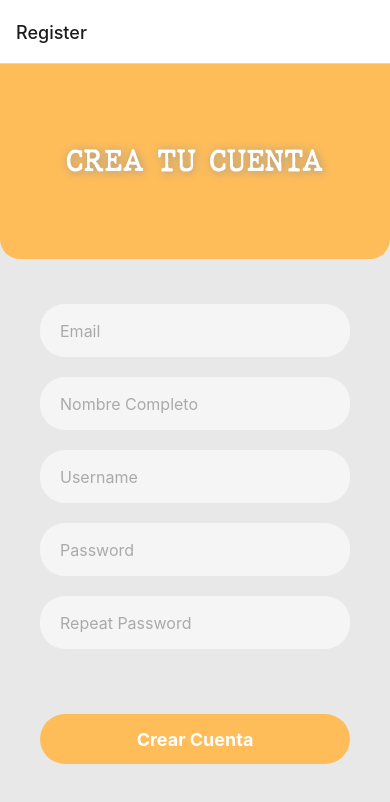
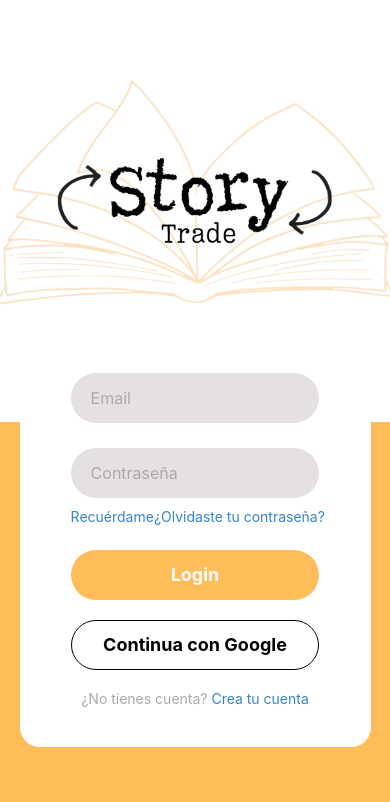
Before and after one commit to AndersonCarcamo/story-Trade, a React Native app in the folder storyTrade/: screen / in a window 390 px wide. Shown: the top 802 px of the page. Built offline with nearby package versions, Linux system fonts and the light colour scheme.

Commit message:
arreglo de las pantallas login y registe, Implementacion de la conexion con el servidor

```diff
--- a/storyTrade/package.json
+++ b/storyTrade/package.json
@@ -11,6 +11,7 @@
   "dependencies": {
     "@react-navigation/native": "^6.1.17",
     "@react-navigation/stack": "^6.3.29",
+    "axios": "^1.7.2",
     "expo": "~51.0.12",
     "expo-status-bar": "~1.12.1",
     "react": "18.2.0",
--- a/storyTrade/src/components/main.jsx
+++ b/storyTrade/src/components/main.jsx
@@ -7,10 +7,9 @@ import { createStackNavigator } from "@react-navigation/stack";
 import LoginScreen from "../screens/login";
 import RegisterSceen from "../screens/register";
 import CompleteProfile from "../screens/completeProfile";
-
 import UserProfile from "../screens/profile";
-
 import AddBook from '../screens/addBook';
+import Home from '../screens/home';
 
 
 const Stack = createStackNavigator();
@@ -18,13 +17,16 @@ const Stack = createStackNavigator();
 export function Main() {
   return (
     <NavigationContainer>
-
-      <Stack.Navigator initialRouteName="Register">
-        {/*<Stack.Screen name="Login" component={LoginScreen}/>*/}
-        {/* <Stack.Screen name="Home" component={TabNavigator} options={{ headerShown: false }}/> */}
+      <Stack.Navigator
+        initialRouteName="Login"
+        screenOptions={{
+          headerShown: false,
+        }}
+      >
+        <Stack.Screen name="Login" component={LoginScreen}/>
         <Stack.Screen name="Register" component={RegisterSceen}/>
-        {/*<Stack.Screen name="Complete Profile" component={CompleteProfile}/>*/}
-
+        <Stack.Screen name="Complete Profile" component={CompleteProfile}/>
+        <Stack.Screen name="Home" component={Home}/>
       </Stack.Navigator>
     </NavigationContainer>
   );
--- a/storyTrade/src/screens/completeProfile.jsx
+++ b/storyTrade/src/screens/completeProfile.jsx
@@ -1,8 +1,16 @@
-import React, { useEffect } from 'react';
-import { View, Text, TextInput, TouchableOpacity, StyleSheet } from 'react-native';
+import React, { useEffect, useState } from 'react';
+import { View, Text, TextInput, TouchableOpacity, StyleSheet, ScrollView, KeyboardAvoidingView, Platform, Alert } from 'react-native';
+import Icon from 'react-native-vector-icons/Ionicons';
+import { SafeAreaView } from 'react-native-safe-area-context';
+import axios from 'axios';
 import * as Font from 'expo-font';
 
 const CompleteProfile = ({ navigation }) => {
+
+  const [celular, setCelular] = useState('');
+  const [edad, setEdad] = useState('');
+  const [genero, setGenero] = useState('');
+
   useEffect(() => {
     const loadFonts = async () => {
       await Font.loadAsync({
@@ -13,53 +21,92 @@ const CompleteProfile = ({ navigation }) => {
     loadFonts();
   }, []);
 
+  const handleCompleteProfile = async () => {
+    try {
+      const response = await axios.post('poner-API', {
+        celular,
+        edad,
+        genero,
+      });
+      if (response.status === 200){
+        Alert.alert('Se completo el registro');
+      } else {
+        Alert.alert('Error', 'Error para validar la informacion');
+      }
+    } catch (error) {
+        console.error(error);
+      Alert.alert('Error', 'Error de conexión. Inténtalo de nuevo.');
+    }
+  }
+
   return (
-        <View style={styles.complete}>
-            <View style={styles.title}>
-                <Text style={styles.title_text}>COMPLETA TU PERFIL</Text>
+    <SafeAreaView style={styles.safeArea}>
+      <KeyboardAvoidingView
+        style={styles.container}
+        behavior={Platform.OS === 'ios' ? 'padding' : 'height'}
+      >
+        <View style={styles.header}>
+          <TouchableOpacity style={styles.backButton} onPress={() => navigation.navigate('Register')}>
+            <Icon name="arrow-back" size={30} color="#fff" />
+          </TouchableOpacity>
+          <Text style={styles.headerText}>COMPLETA TU PERFIL</Text>
         </View>
-            <View style={styles.inputs}>
+        <ScrollView contentContainerStyle={styles.scrollContainer}>
+          <View style={styles.form}>
             <TextInput
+              style={styles.input}
               placeholder="Calular"
               placeholderTextColor="#aaa"
-                    style={styles.input_text}
+              value={celular}
+              onChangeText={setCelular}
+              autoCapitalize="none"
             />
             <TextInput
+              style={styles.input}
               placeholder="Edad"
               placeholderTextColor="#aaa"
-                    style={styles.input_text}
+              value={edad}
+              onChangeText={setEdad}
+              autoCapitalize="none"
             />
             <TextInput
+              style={styles.input}
               placeholder="Genero"
               placeholderTextColor="#aaa"
-                    style={styles.input_text}
+              value={genero}
+              onChangeText={setGenero}
+              autoCapitalize="none"
             />
           </View>
-            <View style={styles.confirm_button_container}>
-                <TouchableOpacity style={styles.confirm_button}>
-                    <Text style={styles.confirm_button_Text}>Confirmar</Text>
+        </ScrollView>
+        <TouchableOpacity style={styles.button} onPress={handleCompleteProfile}>
+          <Text style={styles.buttonText}>Confirmar</Text>
         </TouchableOpacity>
-            </View>
-        </View>
+      </KeyboardAvoidingView>
+    </SafeAreaView>
   );
 };
 
 const styles = StyleSheet.create({
-    complete: {
-        backgroundColor: '#e8e8e8',
-        width: '100%',
-        height: '100%',
+  safeArea: {
+    flex: 1,
+    backgroundColor: '#f2f2f2',
   },
-    title: {
-        width: '100%',
-        height: '25%',
+  container: {
+    flex: 1,
+  },
+  header: {
     backgroundColor: '#ffbd59',
-        borderBottomRightRadius: 20,
-        borderBottomLeftRadius: 20,
+    height: 150,
     justifyContent: 'center',
     alignItems: 'center',
   },
-    title_text: {
+  backButton: {
+    position: 'absolute',
+    top: 20,
+    left: 20,
+  },
+  headerText: {
     fontFamily: 'Typewriter-Bold',
     fontSize: 30,
     color: '#fff',
@@ -67,43 +114,51 @@ const styles = StyleSheet.create({
     textShadowOffset: { width: 1, height: 1 },
     textShadowRadius: 10,
   },
-    inputs: {
+  scrollContainer: {
+    flexGrow: 1,
+    justifyContent: 'center',
+  },
+  form: {
+    margin: 20,
+    marginTop: 30,
+    marginHorizontal: 30,
     flex: 1,
-        justifyContent: 'space-between',
-        marginVertical: 45,
-        paddingHorizontal: 40,
-        paddingBottom: 200,
+  },
+  input: {
+    backgroundColor: '#fff',
+    borderRadius: 25,
+    marginBottom: 25,
+    paddingHorizontal: 15,
+    height: 55,
+    fontSize: 16,
+  },
+  passwordContainer: {
+    flexDirection: 'row',
     alignItems: 'center',
-        height: '100%',
+    backgroundColor: '#fff',
+    borderRadius: 25,
+    marginBottom: 25,
+    paddingHorizontal: 15,
   },
-    input_text: {
-        width: '100%',
-        height: 60,
-        backgroundColor: '#f5f5f5',
-        borderRadius: 25,
-        paddingHorizontal: 20,
+  inputPassword: {
+    flex: 1,
+    height: 55,
     fontSize: 16,
-        marginBottom: 20,
   },
-    confirm_button_container: {
-        width: '100%',
-        paddingHorizontal: 40,
-        marginBottom: 60,
-    },
-    confirm_button: {
-        width: '100%',
-        height: 50,
+  button: {
     backgroundColor: '#ffbd59',
     borderRadius: 25,
+    height: 50,
     justifyContent: 'center',
     alignItems: 'center',
-        marginBottom: 20,
+    marginTop: 20,
+    marginHorizontal: 30,
+    marginBottom: 30,
   },
-    confirm_button_Text: {
+  buttonText: {
+    fontSize: 18,
     color: '#fff',
-        fontSize: 18,
     fontWeight: 'bold',
   },
-})
-
+});
 export default CompleteProfile;
--- /dev/null
+++ b/storyTrade/src/screens/home.jsx
@@ -0,0 +1,12 @@
+import React from "react";
+import { View, Text } from "react-native";
+
+const Home = ({ navigation }) => {
+  return (
+    <View>
+      <Text>HOME</Text>
+    </View>
+  );
+}
+
+export default Home;
--- a/storyTrade/src/screens/login.jsx
+++ b/storyTrade/src/screens/login.jsx
@@ -1,24 +1,56 @@
-import React from 'react';
-import { View, Text, TextInput, TouchableOpacity, StyleSheet, Image } from 'react-native';
-//import login_styles from '../styles/login_style';
+import React, { useState } from 'react';
+import { View, Text, TextInput, TouchableOpacity, StyleSheet, Image, KeyboardAvoidingView, Platform, ScrollView, Alert } from 'react-native';
+import axios from 'axios';
 
 const LoginScreen = ({ navigation }) => {
+
+  const [email, setEmail] = useState('');
+  const [password, setPassword] = useState('');
+
+  const handleLogin = async () => {
+    try {
+      const response = await axios.post('poner-API', {
+        email,
+        password,
+      });
+      if (response.status === 200){
+        navigation.navigate('Home', { user: response.data.user });
+      } else {
+        Alert.alert('Error', 'Error en las credenciales');
+      }
+    } catch (error) {
+      console.error(error);
+      Alert.alert('Error', 'Error de conexión. Inténtalo de nuevo.');
+    }
+  }
+
   return (
-    <View style={login_styles.container}>
+    <KeyboardAvoidingView
+      behavior={Platform.OS === 'ios' ? 'padding' : 'height'}
+      style={login_styles.container}
+    >
+      <ScrollView contentContainerStyle={login_styles.scrollContainer} keyboardShouldPersistTaps="handled">
         <Image source={require('../assets/logo.png')} style={login_styles.logo} />
-      <Text style={login_styles.subtitle}>¡Compra, vende e intercambia!</Text>
+        {/*<Text style={login_styles.subtitle}>¡Compra, vende e intercambia!</Text>*/}
         <View style={login_styles.yellowSquare} />
         <View style={login_styles.square}>
           <TextInput
             placeholder="Email"
             placeholderTextColor="#aaa"
+            value={email}
+            onChangeText={setEmail}
             style={login_styles.inputEmail}
+            keyboardType="email-address"
+            autoCapitalize="none"
           />
           <TextInput
             placeholder="Contraseña"
             placeholderTextColor="#aaa"
+            value={password}
+            onChangeText={setPassword}
             secureTextEntry
             style={login_styles.inputPassword}
+            autoCapitalize='none'
           />
           <View style={login_styles.rememberForgotContainer}>
             <TouchableOpacity>
@@ -28,39 +60,38 @@ const LoginScreen = ({ navigation }) => {
               <Text style={login_styles.forgotText}>¿Olvidaste tu contraseña?</Text>
             </TouchableOpacity>
           </View>
-        <TouchableOpacity style={login_styles.loginButton}>
+          <TouchableOpacity style={login_styles.loginButton} onPress={handleLogin}>
             <Text style={login_styles.loginButtonText}>Login</Text>
           </TouchableOpacity>
           <TouchableOpacity style={login_styles.googleButton}>
             <Text style={login_styles.googleButtonText}>Continua con Google</Text>
           </TouchableOpacity>
           <View style={login_styles.crearCuenta}>
-          <TouchableOpacity>
-            <Text style={login_styles.signupText}>No tienes cuenta? <Text style={login_styles.signupLink}>Crea tu cuenta</Text></Text>
+            <TouchableOpacity onPress={() => navigation.navigate('Register')}>
+              <Text style={login_styles.signupText}>¿No tienes cuenta? <Text style={login_styles.signupLink}>Crea tu cuenta</Text></Text>
             </TouchableOpacity>
           </View>
         </View>
-    </View>
+      </ScrollView>
+    </KeyboardAvoidingView>
   );
 };
 
 const login_styles = StyleSheet.create({
   container: {
     flex: 1,
+    backgroundColor: '#fff',
+  },
+  scrollContainer: {
+    flexGrow: 1,
     justifyContent: 'center',
     alignItems: 'center',
-    backgroundColor: '#fff',
-    //padding: 20,
+    paddingVertical: 20,
   },
   logo: {
     marginBottom: 5,
     height: 250,
     width: 400,
-  },
-  title: {
-    fontSize: 32,
-    fontWeight: 'bold',
-    marginBottom: 5,
   },
   subtitle: {
     fontSize: 16,
--- a/storyTrade/src/screens/register.jsx
+++ b/storyTrade/src/screens/register.jsx
@@ -1,75 +1,155 @@
-import React, { useEffect } from 'react';
-import { View, Text, TextInput, TouchableOpacity, StyleSheet } from 'react-native';
+import React, { useState, useEffect } from 'react';
+import { View, Text, TextInput, TouchableOpacity, StyleSheet, ScrollView, KeyboardAvoidingView, Platform, Alert } from 'react-native';
+import Icon from 'react-native-vector-icons/Ionicons';
+import { SafeAreaView } from 'react-native-safe-area-context';
+import axios from 'axios';
 import * as Font from 'expo-font';
 
-const RegisterSceen = ({ navigation }) => {
+const RegisterScreen = ({ navigation }) => {
+  const [email, setEmail] = useState('');
+  const [nombre, setNombre] = useState('');
+  const [username, setUsername] = useState('');
+  const [password, setPassword] = useState('');
+  const [passwordConfirm, setPasswordConfirm] = useState('');
+  const [fontsLoaded, setFontsLoaded] = useState(false);
+
   useEffect(() => {
     const loadFonts = async () => {
       await Font.loadAsync({
         'Typewriter-Bold': require('../assets/Fonts/TrueTypewriter/Typewriter-Bold.ttf')
       });
+      setFontsLoaded(true);
     };
 
     loadFonts();
   }, []);
 
+  const handleRegister = async () => {
+    if (password !== passwordConfirm) {
+      Alert.alert('Error', 'Las contraseñas no coinciden');
+      return;
+    }
+
+    try {
+      const response = await axios.post('poner-API', {
+        email,
+        nombre,
+        username,
+        password,
+      });
+
+      if (response.status === 200) {
+        navigation.navigate('Home', { user: response.data.user });
+      } else {
+        Alert.alert('Error', 'Error en las credenciales');
+      }
+    } catch (error) {
+      console.error(error);
+      Alert.alert('Error', 'Error de conexión. Inténtalo de nuevo');
+    }
+  };
+
+  if (!fontsLoaded) {
+    return <View style={styles.loadingContainer}><Text>Cargando...</Text></View>;
+  }
+
   return (
-      <View style={styles.register}>
-        <View style={styles.title}>
-            <Text style={styles.title_text}>CREA TU CUENTA</Text>
+    <SafeAreaView style={styles.safeArea}>
+      <KeyboardAvoidingView
+        style={styles.container}
+        behavior={Platform.OS === 'ios' ? 'padding' : 'height'}
+      >
+        <View style={styles.header}>
+          <TouchableOpacity style={styles.backButton} onPress={() => navigation.navigate('Login')}>
+            <Icon name="arrow-back" size={30} color="#fff" />
+          </TouchableOpacity>
+          <Text style={styles.headerText}>CREA TU CUENTA</Text>
         </View>
-        <View style={styles.inputs}>
+        <ScrollView contentContainerStyle={styles.scrollContainer}>
+          <View style={styles.form}>
             <TextInput
+              style={styles.input}
               placeholder="Email"
               placeholderTextColor="#aaa"
-                style={styles.input_text}
+              value={email}
+              onChangeText={setEmail}
+              autoCapitalize="none"
             />
             <TextInput
+              style={styles.input}
               placeholder="Nombre Completo"
               placeholderTextColor="#aaa"
-                style={styles.input_text}
+              value={nombre}
+              onChangeText={setNombre}
+              autoCapitalize="none"
             />
             <TextInput
+              style={styles.input}
               placeholder="Username"
               placeholderTextColor="#aaa"
-                style={styles.input_text}
+              value={username}
+              onChangeText={setUsername}
+              autoCapitalize="none"
             />
+            <View style={styles.passwordContainer}>
               <TextInput
-                placeholder="Password"
+                style={styles.inputPassword}
+                placeholder="Contraseña"
                 placeholderTextColor="#aaa"
-                style={styles.input_text}
+                secureTextEntry={true}
+                value={password}
+                onChangeText={setPassword}
+                autoCapitalize="none"
               />
+              <Icon name="eye-off" size={20} color="#aaa" />
+            </View>
+            <View style={styles.passwordContainer}>
               <TextInput
-                placeholder="Repeat Password"
+                style={styles.inputPassword}
+                placeholder="Repetir Contraseña"
                 placeholderTextColor="#aaa"
-                style={styles.input_text}
+                secureTextEntry={true}
+                value={passwordConfirm}
+                onChangeText={setPasswordConfirm}
+                autoCapitalize="none"
               />
-        </View>
-        <View style={styles.register_button_container}>
-            <TouchableOpacity style={styles.register_button}>
-                <Text style={styles.register_button_Text}>Crear Cuenta</Text>
-            </TouchableOpacity>
+              <Icon name="eye-off" size={20} color="#aaa" />
             </View>
           </View>
+        </ScrollView>
+        <TouchableOpacity style={styles.button} onPress={handleRegister}>
+          <Text style={styles.buttonText}>Crear cuenta</Text>
+        </TouchableOpacity>
+      </KeyboardAvoidingView>
+    </SafeAreaView>
   );
 };
 
 const styles = StyleSheet.create({
-    register: {
-        backgroundColor: '#e8e8e8',
-        width: '100%',
-        height: '100%',
+  safeArea: {
+    flex: 1,
+    backgroundColor: '#f2f2f2',
   },
-    title: {
-        width: '100%',
-        height: '25%',
-        backgroundColor: '#ffbd59',
-        borderBottomRightRadius: 20,
-        borderBottomLeftRadius: 20,
+  container: {
+    flex: 1,
+  },
+  loadingContainer: {
+    flex: 1,
     justifyContent: 'center',
     alignItems: 'center',
   },
-    title_text: {
+  header: {
+    backgroundColor: '#ffbd59',
+    height: 150,
+    justifyContent: 'center',
+    alignItems: 'center',
+  },
+  backButton: {
+    position: 'absolute',
+    top: 20,
+    left: 20,
+  },
+  headerText: {
     fontFamily: 'Typewriter-Bold',
     fontSize: 30,
     color: '#fff',
@@ -77,42 +157,52 @@ const styles = StyleSheet.create({
     textShadowOffset: { width: 1, height: 1 },
     textShadowRadius: 10,
   },
-    inputs: {
+  scrollContainer: {
+    flexGrow: 1,
+    justifyContent: 'center',
+  },
+  form: {
+    margin: 20,
+    marginTop: 30,
+    marginHorizontal: 30,
     flex: 1,
-        justifyContent: 'space-between',
-        marginVertical: 45,
-        paddingHorizontal: 40,
+  },
+  input: {
+    backgroundColor: '#fff',
+    borderRadius: 25,
+    marginBottom: 25,
+    paddingHorizontal: 15,
+    height: 55,
+    fontSize: 16,
+  },
+  passwordContainer: {
+    flexDirection: 'row',
     alignItems: 'center',
-        height: '100%',
+    backgroundColor: '#fff',
+    borderRadius: 25,
+    marginBottom: 25,
+    paddingHorizontal: 15,
   },
-    input_text: {
-        width: '100%',
-        height: 60,
-        backgroundColor: '#f5f5f5',
-        borderRadius: 25,
-        paddingHorizontal: 20,
+  inputPassword: {
+    flex: 1,
+    height: 55,
     fontSize: 16,
-        marginBottom: 20,
   },
-    register_button_container: {
-        width: '100%',
-        paddingHorizontal: 40,
-        marginBottom: 60,
-    },
-    register_button: {
-        width: '100%',
-        height: 50,
+  button: {
     backgroundColor: '#ffbd59',
     borderRadius: 25,
+    height: 50,
     justifyContent: 'center',
     alignItems: 'center',
-        marginBottom: 20,
+    marginTop: 20,
+    marginHorizontal: 30,
+    marginBottom: 30,
   },
-      register_button_Text: {
+  buttonText: {
+    fontSize: 18,
     color: '#fff',
-        fontSize: 18,
     fontWeight: 'bold',
   },
-})
+});
 
-export default RegisterSceen;
+export default RegisterScreen;
```
Also changed, not shown: 1 other file (tests, documents, lock files or other folders). Lines whose indentation alone changed are shown as unchanged.
